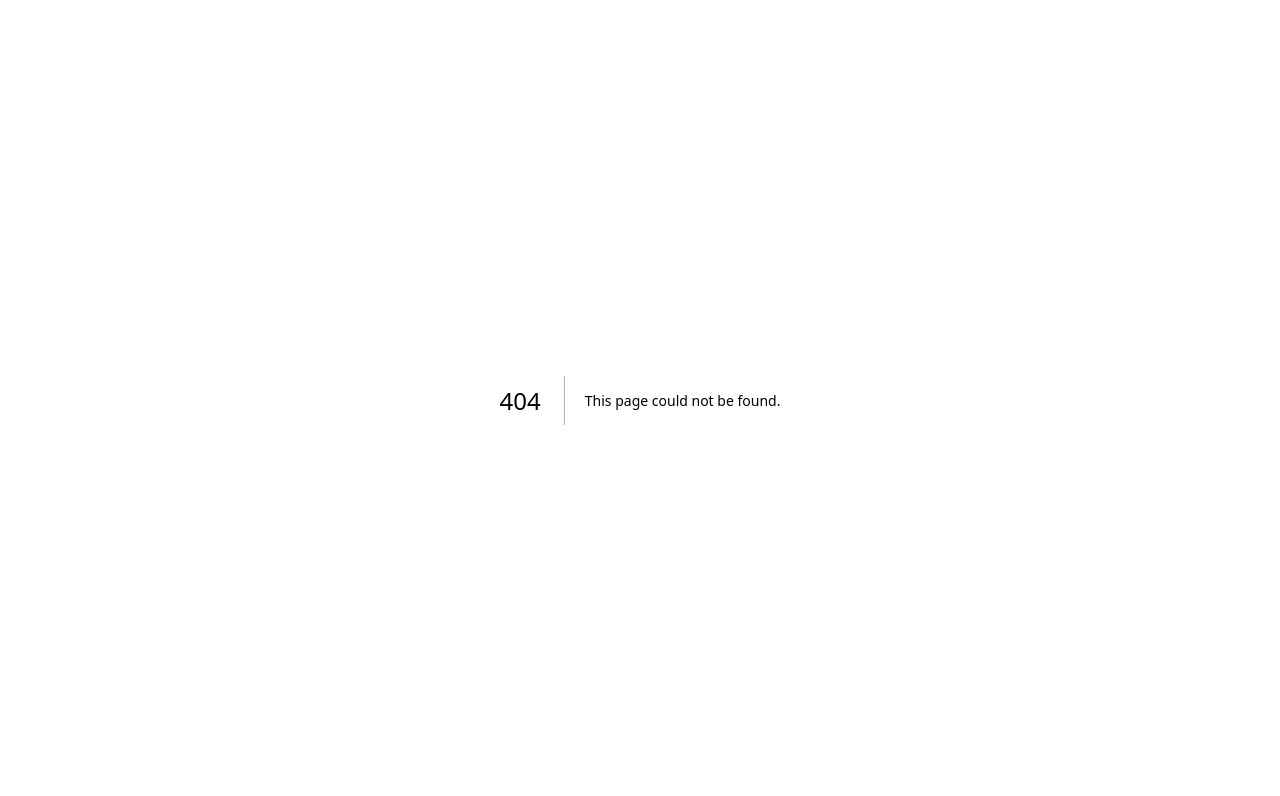
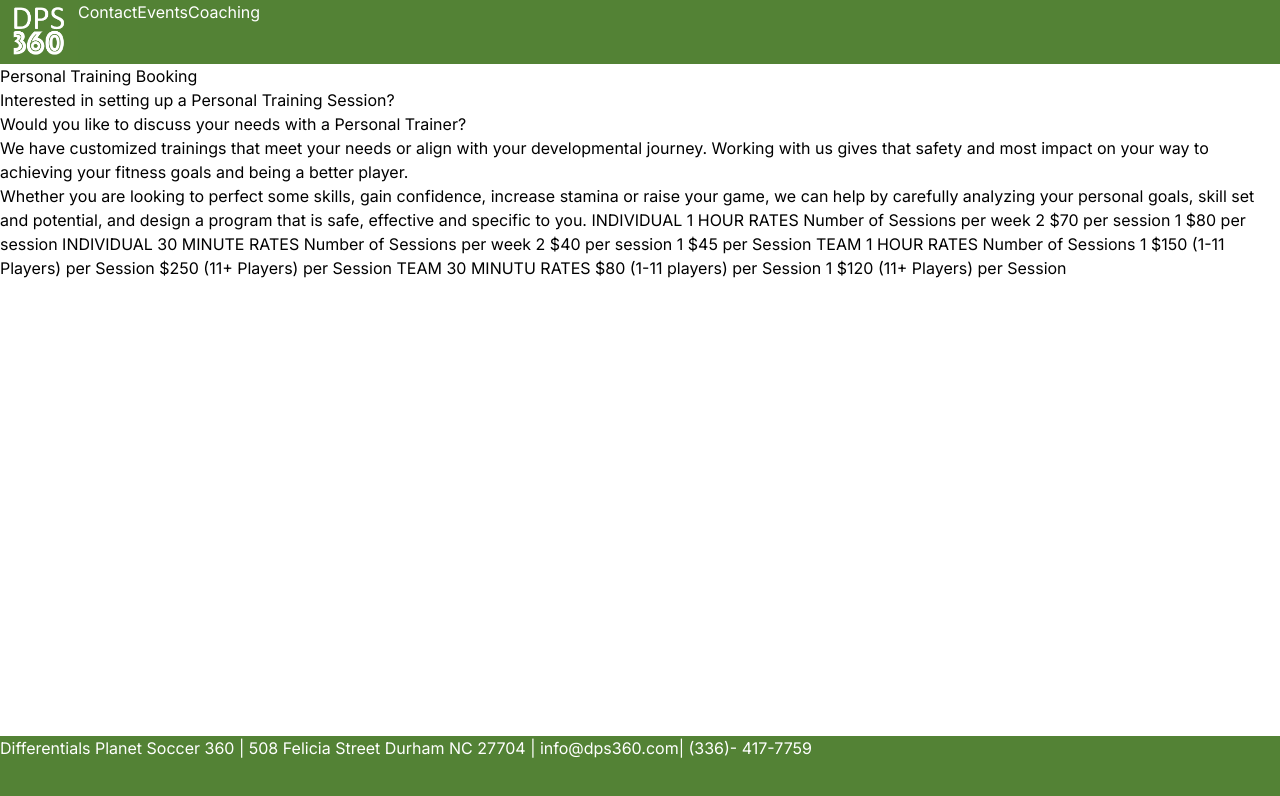
Before and after one commit to wzsamuels/dps360, a Next.js app: page /coaching in a window 1280 px wide. Before the commit this address had no page. Shown: the top 796 px of the page. Built offline with nearby package versions, Linux system fonts and the light colour scheme.

Commit message:
Add API route for SES

```diff
--- /dev/null
+++ b/app/coaching/page.tsx
@@ -0,0 +1,53 @@
+const CoachingPage = () => {
+  return (
+    <div>
+      <h1>Personal Training Booking</h1>
+    <p>Interested in setting up a Personal Training Session?</p>
+    <p>Would you like to discuss your needs with a Personal Trainer?</p>
+    <p>We have customized trainings that meet your needs or align with your developmental journey. Working with us gives that safety and most impact on your way to achieving your fitness goals and being a better player. </p>
+    <p>
+Whether you are looking to perfect some skills, gain confidence, increase stamina or raise your game, we can help by carefully analyzing your personal goals, skill set and potential, and design a program that is safe, effective and specific to you.
+INDIVIDUAL 1 HOUR RATES
+Number of Sessions per week
+ 2
+$70
+per session
+
+1
+$80
+per session
+
+INDIVIDUAL 30 MINUTE RATES
+Number of Sessions per week
+2
+$40
+per session
+
+1
+$45
+per Session
+
+
+TEAM 1 HOUR RATES
+Number of Sessions
+1
+$150 (1-11 Players)
+per Session
+
+$250 (11+ Players)
+per Session
+
+TEAM 30 MINUTU RATES
+
+$80 (1-11 players)
+per Session
+1
+$120 (11+ Players)
+per Session
+
+    </p>
+    </div>
+  )
+}
+
+export default CoachingPage
--- /dev/null
+++ b/app/email/route.ts
@@ -0,0 +1,43 @@
+import { NextResponse } from 'next/server';
+import { SES } from "@aws-sdk/client-ses";
+
+const ses = new SES({apiVersion: '2010-12-01'})
+
+export async function POST(request: Request) {
+  const res = await request.json();
+
+  console.log(res);
+
+  let data = '';
+
+  for(const[key, value] of Object.entries(res)) {
+    data += `${key}: ${value}` + '\n';
+  }
+
+  const params = {
+    Destination: {
+      ToAddresses: [
+        'wzsamuels@gmail.com',
+      ]
+    },
+    Message: {
+      Body: {
+        Text: {
+          Charset: "UTF-8",
+          Data: data
+        }
+      },
+      Subject: {
+        Charset: 'UTF-8',
+        Data: 'DPS 360 Contact Email'
+      }
+    },
+    Source: 'auto-mail@twinsilverdesign.com' /* required */
+  };
+
+// Create the promise and SES service object
+  let result = await ses.sendEmail(params);
+  console.log(result);
+
+  return NextResponse.json(result)
+}
--- a/app/globals.css
+++ b/app/globals.css
@@ -2,26 +2,7 @@
 @tailwind components;
 @tailwind utilities;
 
-:root {
-  --foreground-rgb: 0, 0, 0;
-  --background-start-rgb: 214, 219, 220;
-  --background-end-rgb: 255, 255, 255;
+body {
+  color: black;
+  background: white;
 }
-
-@media (prefers-color-scheme: dark) {
-  :root {
-    --foreground-rgb: 255, 255, 255;
-    --background-start-rgb: 0, 0, 0;
-    --background-end-rgb: 0, 0, 0;
-  }
-}
-
-body {
-  color: rgb(var(--foreground-rgb));
-  background: linear-gradient(
-      to bottom,
-      transparent,
-      rgb(var(--background-end-rgb))
-    )
-    rgb(var(--background-start-rgb));
-}
--- a/app/layout.tsx
+++ b/app/layout.tsx
@@ -1,13 +1,31 @@
 import './globals.css'
 import type { Metadata } from 'next'
 import { Inter } from 'next/font/google'
+import logo from "@/public/logo-dark.png"
+import Image from 'next/image'
+import Link from 'next/link'
 
 const inter = Inter({ subsets: ['latin'] })
 
 export const metadata: Metadata = {
-  title: 'Create Next App',
+  title: 'DPS 360',
   description: 'Generated by create next app',
 }
+
+const navItems = [
+  {
+    text: "Contact",
+    href: "/contact"
+  },
+  {
+    text: "Events",
+    href: "/events"
+  },
+  {
+    text: "Coaching",
+    href: "/coaching"
+  }
+]
 
 export default function RootLayout({
   children,
@@ -16,7 +34,22 @@ export default function RootLayout({
 }) {
   return (
     <html lang="en">
-      <body className={inter.className}>{children}</body>
+      <body className={`${inter.className} min-h-screen`}>
+        <nav className='w-full bg-themeGreen text-white flex h-16'>
+          <Image src={logo} className='h-full w-auto' alt="DPS Logo"/>
+          <div>
+            {navItems.map(item =>
+              <Link href={item.href} key={item.text}>{item.text}</Link>
+            )}
+          </div>
+        </nav>
+        <main className="pb-16">
+          {children}
+        </main>
+        <footer className='fixed bottom-0 w-full h-16 bg-themeGreen text-white'>
+          Differentials Planet Soccer 360 | 508 Felicia Street Durham NC 27704 | info@dps360.com|  (336)- 417-7759
+        </footer>
+      </body>
     </html>
   )
 }
--- a/app/page.tsx
+++ b/app/page.tsx
@@ -1,112 +1,32 @@
 import Image from 'next/image'
+import image1 from "@/public/1.jpg"
+import image2 from "@/public/2.jpg"
+import image3 from "@/public/3.jpg"
+import image4 from "@/public/4.jpg"
 
 export default function Home() {
   return (
-    <main className="flex min-h-screen flex-col items-center justify-between p-24">
-      <div className="z-10 max-w-5xl w-full items-center justify-between font-mono text-sm lg:flex">
-        <p className="fixed left-0 top-0 flex w-full justify-center border-b border-gray-300 bg-gradient-to-b from-zinc-200 pb-6 pt-8 backdrop-blur-2xl dark:border-neutral-800 dark:bg-zinc-800/30 dark:from-inherit lg:static lg:w-auto  lg:rounded-xl lg:border lg:bg-gray-200 lg:p-4 lg:dark:bg-zinc-800/30">
-          Get started by editing&nbsp;
-          <code className="font-mono font-bold">app/page.tsx</code>
-        </p>
-        <div className="fixed bottom-0 left-0 flex h-48 w-full items-end justify-center bg-gradient-to-t from-white via-white dark:from-black dark:via-black lg:static lg:h-auto lg:w-auto lg:bg-none">
-          <a
-            className="pointer-events-none flex place-items-center gap-2 p-8 lg:pointer-events-auto lg:p-0"
-            href="https://vercel.com?utm_source=create-next-app&utm_medium=appdir-template&utm_campaign=create-next-app"
-            target="_blank"
-            rel="noopener noreferrer"
-          >
-            By{' '}
-            <Image
-              src="/vercel.svg"
-              alt="Vercel Logo"
-              className="dark:invert"
-              width={100}
-              height={24}
-              priority
-            />
-          </a>
+    <main className="w-full">
+      <div>
+        <h1 className='text-5xl text-white'>Differentials Planet Soccer 360</h1>
+        <Image src={image1} alt="Soccer Image 1" className='max-w-[600px] w-full rounded-xl'/>
+      </div>
+      <div className="flex flex-col md:flex-row">
+        <Image src={image2} className='max-w-[50%]'/>
+        <div>
+          <h2>Personal Training Booking</h2>
+          <p></p>
         </div>
       </div>
-
-      <div className="relative flex place-items-center before:absolute before:h-[300px] before:w-[480px] before:-translate-x-1/2 before:rounded-full before:bg-gradient-radial before:from-white before:to-transparent before:blur-2xl before:content-[''] after:absolute after:-z-20 after:h-[180px] after:w-[240px] after:translate-x-1/3 after:bg-gradient-conic after:from-sky-200 after:via-blue-200 after:blur-2xl after:content-[''] before:dark:bg-gradient-to-br before:dark:from-transparent before:dark:to-blue-700 before:dark:opacity-10 after:dark:from-sky-900 after:dark:via-[#0141ff] after:dark:opacity-40 before:lg:h-[360px] z-[-1]">
-        <Image
-          className="relative dark:drop-shadow-[0_0_0.3rem_#ffffff70] dark:invert"
-          src="/next.svg"
-          alt="Next.js Logo"
-          width={180}
-          height={37}
-          priority
-        />
-      </div>
-
-      <div className="mb-32 grid text-center lg:max-w-5xl lg:w-full lg:mb-0 lg:grid-cols-4 lg:text-left">
-        <a
-          href="https://nextjs.org/docs?utm_source=create-next-app&utm_medium=appdir-template&utm_campaign=create-next-app"
-          className="group rounded-lg border border-transparent px-5 py-4 transition-colors hover:border-gray-300 hover:bg-gray-100 hover:dark:border-neutral-700 hover:dark:bg-neutral-800/30"
-          target="_blank"
-          rel="noopener noreferrer"
-        >
-          <h2 className={`mb-3 text-2xl font-semibold`}>
-            Docs{' '}
-            <span className="inline-block transition-transform group-hover:translate-x-1 motion-reduce:transform-none">
-              -&gt;
-            </span>
-          </h2>
-          <p className={`m-0 max-w-[30ch] text-sm opacity-50`}>
-            Find in-depth information about Next.js features and API.
+      <div className="flex flex-col md:flex-row">
+        <div className='flex-1'>
+          <h2>Community Development Initiatives</h2>
+          <p>
           </p>
-        </a>
-
-        <a
-          href="https://nextjs.org/learn?utm_source=create-next-app&utm_medium=appdir-template-tw&utm_campaign=create-next-app"
-          className="group rounded-lg border border-transparent px-5 py-4 transition-colors hover:border-gray-300 hover:bg-gray-100 hover:dark:border-neutral-700 hover:dark:bg-neutral-800/30"
-          target="_blank"
-          rel="noopener noreferrer"
-        >
-          <h2 className={`mb-3 text-2xl font-semibold`}>
-            Learn{' '}
-            <span className="inline-block transition-transform group-hover:translate-x-1 motion-reduce:transform-none">
-              -&gt;
-            </span>
-          </h2>
-          <p className={`m-0 max-w-[30ch] text-sm opacity-50`}>
-            Learn about Next.js in an interactive course with&nbsp;quizzes!
-          </p>
-        </a>
-
-        <a
-          href="https://vercel.com/templates?framework=next.js&utm_source=create-next-app&utm_medium=appdir-template&utm_campaign=create-next-app"
-          className="group rounded-lg border border-transparent px-5 py-4 transition-colors hover:border-gray-300 hover:bg-gray-100 hover:dark:border-neutral-700 hover:dark:bg-neutral-800/30"
-          target="_blank"
-          rel="noopener noreferrer"
-        >
-          <h2 className={`mb-3 text-2xl font-semibold`}>
-            Templates{' '}
-            <span className="inline-block transition-transform group-hover:translate-x-1 motion-reduce:transform-none">
-              -&gt;
-            </span>
-          </h2>
-          <p className={`m-0 max-w-[30ch] text-sm opacity-50`}>
-            Explore the Next.js 13 playground.
-          </p>
-        </a>
-
-        <a
-          href="https://vercel.com/new?utm_source=create-next-app&utm_medium=appdir-template&utm_campaign=create-next-app"
-          className="group rounded-lg border border-transparent px-5 py-4 transition-colors hover:border-gray-300 hover:bg-gray-100 hover:dark:border-neutral-700 hover:dark:bg-neutral-800/30"
-          target="_blank"
-          rel="noopener noreferrer"
-        >
-          <h2 className={`mb-3 text-2xl font-semibold`}>
-            Deploy{' '}
-            <span className="inline-block transition-transform group-hover:translate-x-1 motion-reduce:transform-none">
-              -&gt;
-            </span>
-          </h2>
-          <p className={`m-0 max-w-[30ch] text-sm opacity-50`}>
-            Instantly deploy your Next.js site to a shareable URL with Vercel.
-          </p>
-        </a>
+        </div>
+        <div className=' flex-1'>
+          <Image src={image3}/>
+          </div>
       </div>
     </main>
   )
--- a/tailwind.config.ts
+++ b/tailwind.config.ts
@@ -13,6 +13,9 @@ const config: Config = {
         'gradient-conic':
           'conic-gradient(from 180deg at 50% 50%, var(--tw-gradient-stops))',
       },
+      colors: {
+        themeGreen: "#538235"
+      }
     },
   },
   plugins: [],
```
Also changed, not shown: app/contact/page.tsx (added, +53 -0 lines).
